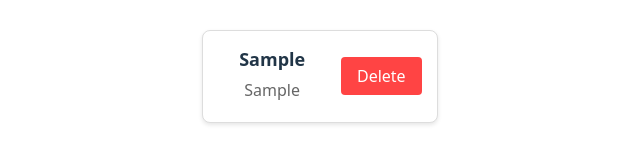
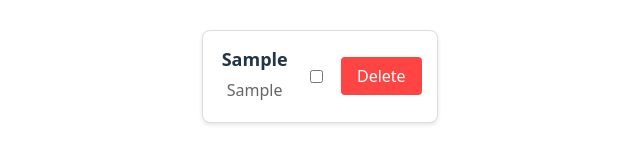
Before and after one commit to Bastien-Durand/AnotherBoringTodo, a React (Vite) app in the folder frontend/todo-app/: page / in a window 1280 px wide. Both pictures are taken after typing "Sample", "Sample" into the empty fields and a click on the button "Submit". Shown: the part 517-677 px from the top of the page, without its empty margins (320-960 px from the left). Built offline with nearby package versions, Linux system fonts and the light colour scheme.

Commit message:
Added update completion for each todo and added conditional styling to title for each todo based on completion

```diff
--- a/frontend/todo-app/src/App.tsx
+++ b/frontend/todo-app/src/App.tsx
@@ -17,12 +17,23 @@ const App = () => {
     setAllTodos(newTodos);
   };
 
+  const toggleTodo = (id: number) => {
+    const updatedTodos = allTodos.map((todo) =>
+      todo.id === id ? { ...todo, completed: !todo.completed } : todo,
+    );
+    setAllTodos(updatedTodos);
+  };
+
   return (
     <>
       <div>
         <h1>App.jsx</h1>
         <TodoForm onAddTodo={addTodo} />
-        <ToDoList allTodos={allTodos} onDeleteTodo={deleteTodo} />
+        <ToDoList
+          allTodos={allTodos}
+          onDeleteTodo={deleteTodo}
+          onToggleTodo={toggleTodo}
+        />
       </div>
     </>
   );
--- a/frontend/todo-app/src/components/ToDoList.tsx
+++ b/frontend/todo-app/src/components/ToDoList.tsx
@@ -4,18 +4,34 @@ import styles from "./TodoList.module.css";
 interface TodoListProps {
   allTodos: Todo[];
   onDeleteTodo: (id: number) => void;
+  onToggleTodo: (id: number) => void;
 }
 
-export const ToDoList = ({ allTodos, onDeleteTodo }: TodoListProps) => {
+export const ToDoList = ({
+  allTodos,
+  onDeleteTodo,
+  onToggleTodo,
+}: TodoListProps) => {
   return (
     <div className={styles.container}>
       <h1>All Todos</h1>
       {allTodos.map((todo) => (
         <div key={todo.id} className={styles.todoItem}>
           <div className={styles.todoContent}>
-            <div className={styles.todoTitle}>{todo.title}</div>
+            <div
+              className={`${styles.todoTitle} ${todo.completed ? styles.completed : ""}`}
+            >
+              {todo.title}
+            </div>
             <div className={styles.todoDescription}>{todo.description}</div>
           </div>
+          <input
+            type="checkbox"
+            checked={todo.completed}
+            onChange={() => {
+              onToggleTodo(todo.id);
+            }}
+          ></input>
           <button
             onClick={() => onDeleteTodo(todo.id)}
             className={styles.deleteButton}
--- a/frontend/todo-app/src/components/TodoList.module.css
+++ b/frontend/todo-app/src/components/TodoList.module.css
@@ -49,3 +49,8 @@
 .deleteButton:hover {
   background: #cc0000;
 }
+
+.completed {
+  text-decoration: line-through;
+  opacity: 0.6;
+}
```
